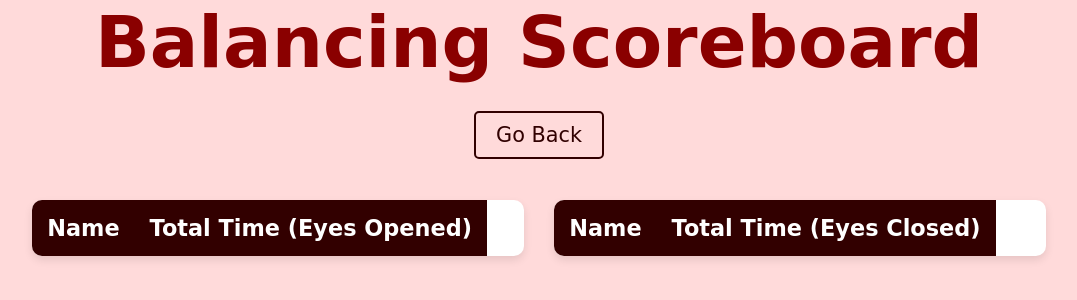
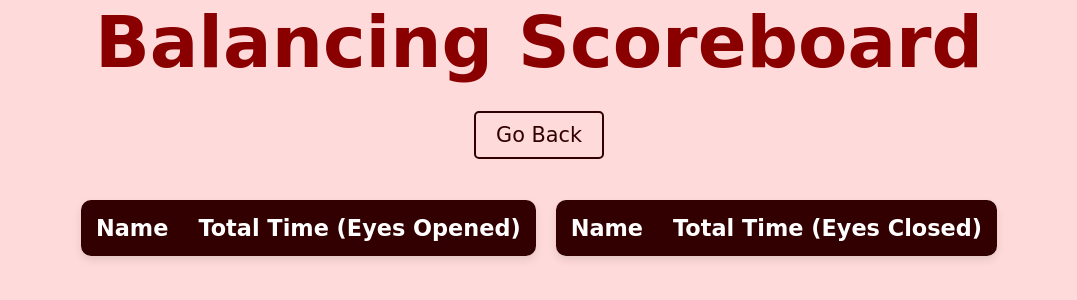
Before and after one commit to SherimaX/SonicSole, a Flask app: template web_page/templates/bScoreboard.html in a window 1280 px wide. Shown: the part 180-480 px from the top of the page, without its empty margins (101-1178 px from the left). Run offline with Flask 3, Linux system fonts and the light colour scheme; the template is opened without the code that fills it, so the values that code supplies are empty.

Commit message:
reverted

```diff
--- a/web_page/templates/bScoreboard.html
+++ b/web_page/templates/bScoreboard.html
@@ -4,6 +4,7 @@
     <meta charset="UTF-8" />
     <meta name="viewport" content="width=device-width, initial-scale=1.0" />
     <title>Document</title>
+  </head>
   <style>
     body {
       display: flex;
@@ -40,7 +41,6 @@
       border-radius: 5px;
       transition: background-color 0.3s, color 0.3s;
     }
-
     a:hover {
       background-color: #310000;
       color: #fff;
@@ -50,26 +50,25 @@
       margin-bottom: 1em;
     }
 
-        .leaderboards {
-            display: flex;
-            justify-content: space-around; /* Adjusts the space between the tables */
-            align-items: flex-start; /* Aligns the tables at the top */
-            gap: 20px; /* Adds space between the tables */
-            width: 80%; /* Ensures the leaderboards container is centered and wider */
-            margin-top: 20px;
-        }
-
-        table.leaderboard {
-            display: inline-block;
-            width: 48%; /* Adjust the width to make tables wider */
+    table {
       border-collapse: collapse;
       background-color: #fff;
       box-shadow: 0 4px 8px rgba(0, 0, 0, 0.1);
       border-radius: 10px;
       overflow: hidden;
+      margin-top: 20px;
     }
 
-        th, td {
+    .leaderboards {
+            display: flex;
+            justify-content: space-around; /* Optional: Adjusts the space between the tables */
+            align-items: flex-start; /* Aligns the tables at the top */
+            gap: 20px; /* Optional: Adds space between the tables */
+        }
+
+
+    th,
+    td {
       padding: 15px;
       font-size: 1.2em;
       text-align: center;
@@ -91,10 +90,11 @@
       color: #320000;
     }
   </style>
-</head>
   <body>
     <h1>Balancing Scoreboard</h1>
     <a href="/balance" class="homebutton">Go Back</a>
+    <div class="leaderboards">
+      <!-- Table for entries without "(Eyes Closed)" -->
       <div class="leaderboards">
         <!-- Table for entries without "(Eyes Closed)" -->
         <table class="leaderboard">
@@ -128,5 +128,7 @@
             {% endfor %}
         </table>
     </div>
+
+
   </body>
 </html>
```
Lines whose indentation alone changed are shown as unchanged.
